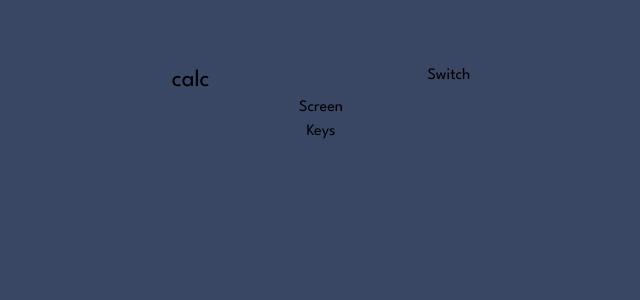
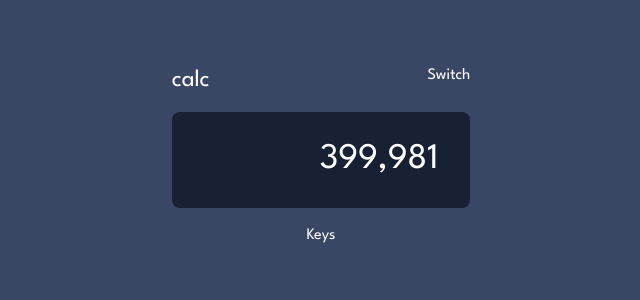
Before and after one commit to LEstebanR/calculator-app, a Next.js app: page / in a window 1280 px wide. Shown: the top 300 px of the page, without its empty margins (319-959 px from the left). Built offline with nearby package versions, Linux system fonts and the light colour scheme.

Commit message:
add screen

```diff
--- a/src/components/Calculator.tsx
+++ b/src/components/Calculator.tsx
@@ -5,7 +5,7 @@ import Screen from "./Screen";
 
 const Calculator: FC = () => {
   return (
-    <div className="container w-full sm:w-full md:w-full lg:w-1/3 xl:w-1/3 2xl:w-1/3 h-full flex flex-col items-center p-2 lg:p-4 xl:p-4 2xl:lg-p4 ">
+    <div className="container w-full sm:w-full md:w-full lg:w-1/3 xl:w-1/3 2xl:w-1/3 h-full flex flex-col items-center p-2 lg:p-4 xl:p-4 2xl:lg-p4 gap-1">
       <Header/>
       <Screen/>
       <Keys/>
--- a/src/components/Container.tsx
+++ b/src/components/Container.tsx
@@ -5,7 +5,7 @@ interface ContainerProps {
 }
 
 const Container: React.FC<ContainerProps> = ({ children }) => {
-  return <div className="h-screen flex justify-center items-center bg-background-main font-sans">{children}</div>;
+  return <div className="h-screen flex justify-center items-center bg-background-main font-sans text-white">{children}</div>;
 };
 
 export default Container;
--- a/src/components/Screen.tsx
+++ b/src/components/Screen.tsx
@@ -2,7 +2,9 @@ import { FC } from "react";
 
 const Screen:FC = () => {
   return (
-    <p>Screen</p>
+    <div className="container mx-auto bg-background-screen rounded-lg h-24 flex items-center justify-end p-2">
+      <p className="text-4xl">399,981</p>
+    </div>
   )
 }
 
```
